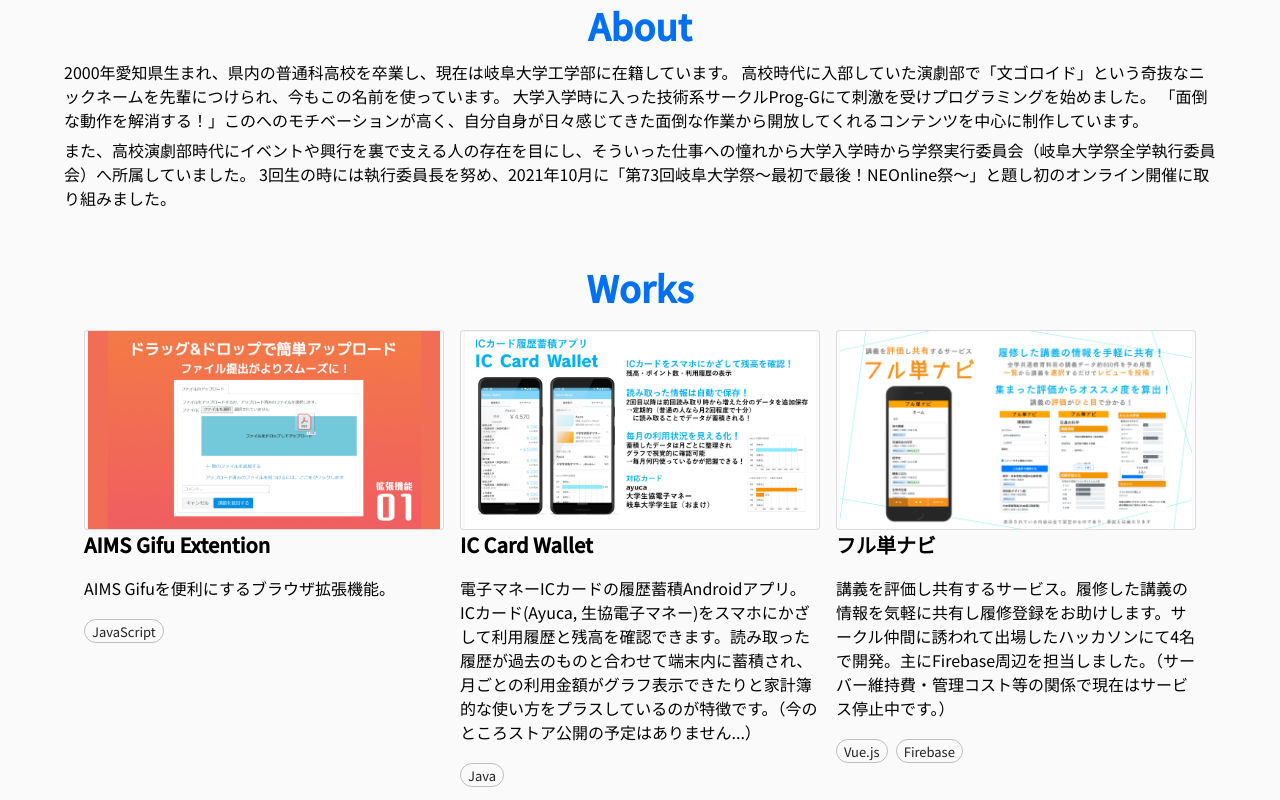
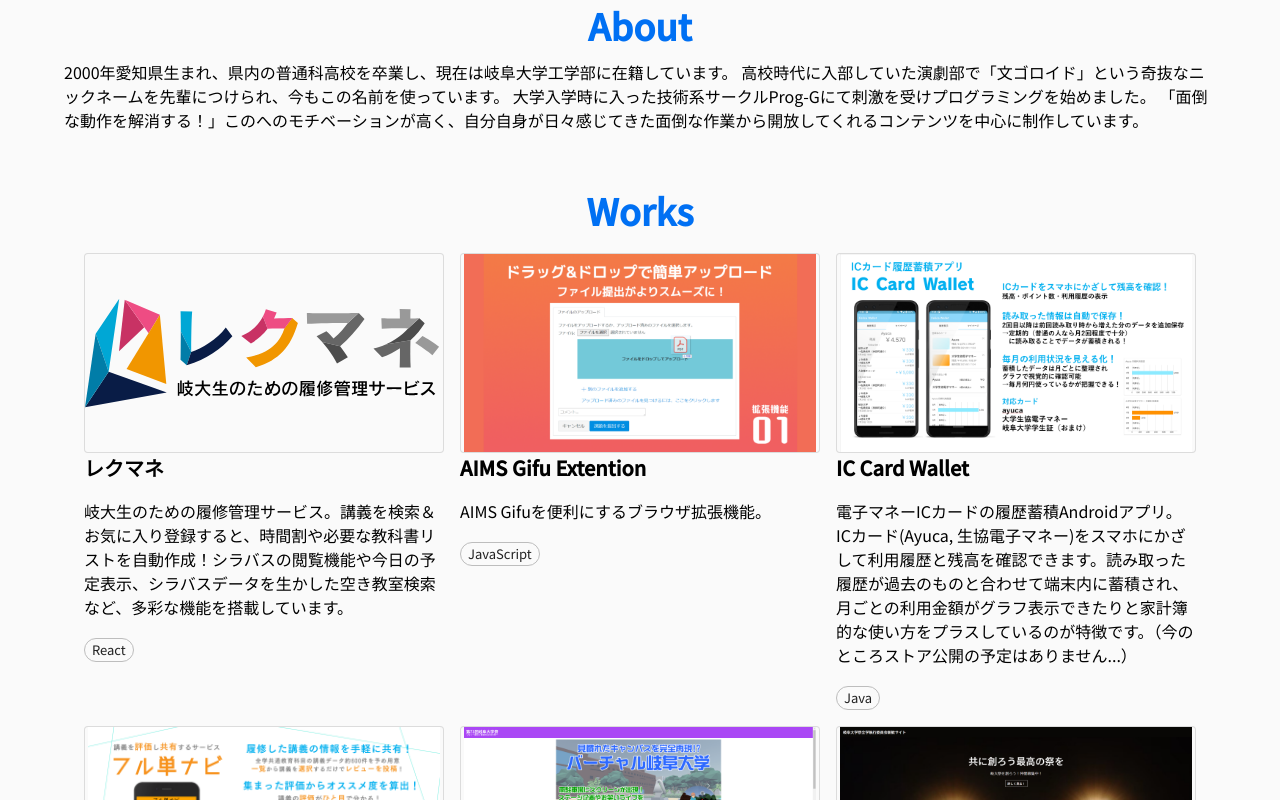
Before and after one commit to fumigoro/portfolio, a Next.js app: page / in a window 1280 px wide. Shown: the part 540-1340 px from the top of the page. Built offline with nearby package versions, Linux system fonts and the light colour scheme.

Commit message:
Lecmaneを掲載

```diff
--- a/components/TextCard.tsx
+++ b/components/TextCard.tsx
@@ -1,17 +1,17 @@
-import { Box, Chip, Link, Paper, styled, Typography } from "@mui/material"
+import { Box, Chip, Link, Paper, styled, Typography } from "@mui/material";
 import { Color } from "../themes/Color";
 import { TechStackChip } from "./TechStackChip";
 
 type WorksContent = {
-    title: string,
-    description: string,
-    link: string,
-    image: string,
-    technology: string[]
-}
+  title: string;
+  description: string;
+  link: string;
+  image: string;
+  technology: string[];
+};
 type TextCardProps = {
-    src: WorksContent
-}
+  src: WorksContent;
+};
 export const TextCard = (props: TextCardProps) => {
   const CustomCard = styled(Box)(() => ({
     display: "inline-block",
@@ -28,27 +28,33 @@
     background: Color.background,
     transition: "all 0.2s",
     height: 200,
-    }))
+  }));
   return (
     <Link href={props.src.link}>
-            <CustomCard m={1} >
+      <CustomCard m={1}>
         <CustomPaper variant="outlined">
-                    <img src={`images/${props.src.image}`} height="100%"/>
+          <Box
+            component="img"
+            src={`images/${props.src.image}`}
+            height="100%"
+            sx={{ maxWidth: "100%" }}
+          />
         </CustomPaper>
         <Box textAlign={"left"}>
           <Box sx={{ height: "80%", color: "black" }}>
-                        <Typography sx={{ fontWeight: 600, fontSize: 20 }} gutterBottom>{props.src.title}</Typography>
+            <Typography sx={{ fontWeight: 600, fontSize: 20 }} gutterBottom>
+              {props.src.title}
+            </Typography>
             <p>{props.src.description}</p>
           </Box>
 
           <Box sx={{ height: "20%", color: "black" }}>
-                        {props.src.technology.map(item => (
+            {props.src.technology.map((item) => (
               <TechStackChip text={item} key={item} />
             ))}
           </Box>
         </Box>
-
       </CustomCard>
     </Link>
-    )
-}
+  );
+};
--- a/contents/contents.json
+++ b/contents/contents.json
@@ -1,5 +1,14 @@
 {
     "works": [
+        {
+            "title": "レクマネ",
+            "description": "岐大生のための履修管理サービス。講義を検索＆お気に入り登録すると、時間割や必要な教科書リストを自動作成！シラバスの閲覧機能や今日の予定表示、シラバスデータを生かした空き教室検索など、多彩な機能を搭載しています。",
+            "link": "https://lin.ee/8hIle16",
+            "image": "lecmane.svg",
+            "technology": [
+                "React"
+            ]
+        },
         {
             "title": "AIMS Gifu Extention",
             "description": "AIMS Gifuを便利にするブラウザ拡張機能。",
--- a/pages/index.tsx
+++ b/pages/index.tsx
@@ -34,7 +34,7 @@
           <Container maxWidth="lg">
             <Box m={3}>
               <Avatar
-                alt="Remy Sharp"
+                alt="Avatar"
                 src="/images/icon.png"
                 sx={{ width: 200, height: 200, m: "auto" }}
               />
@@ -55,10 +55,6 @@
               高校時代に入部していた演劇部で「文ゴロイド」という奇抜なニックネームを先輩につけられ、今もこの名前を使っています。
               大学入学時に入った技術系サークルProg-Gにて刺激を受けプログラミングを始めました。
               「面倒な動作を解消する！」このへのモチベーションが高く、自分自身が日々感じてきた面倒な作業から開放してくれるコンテンツを中心に制作しています。
-            </Typography>
-            <Typography gutterBottom>
-              また、高校演劇部時代にイベントや興行を裏で支える人の存在を目にし、そういった仕事への憧れから大学入学時から学祭実行委員会（岐阜大学祭全学執行委員会）へ所属していました。
-              3回生の時には執行委員長を努め、2021年10月に「第73回岐阜大学祭～最初で最後！NEOnline祭～」と題し初のオンライン開催に取り組みました。
             </Typography>
 
             <SectionTitle text="Works" />
```
Also changed, not shown: public/images/lecmane.svg (added). Lines whose indentation alone changed are shown as unchanged.
